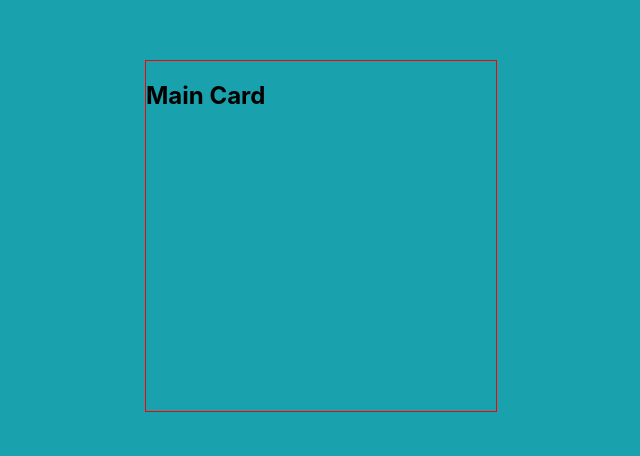
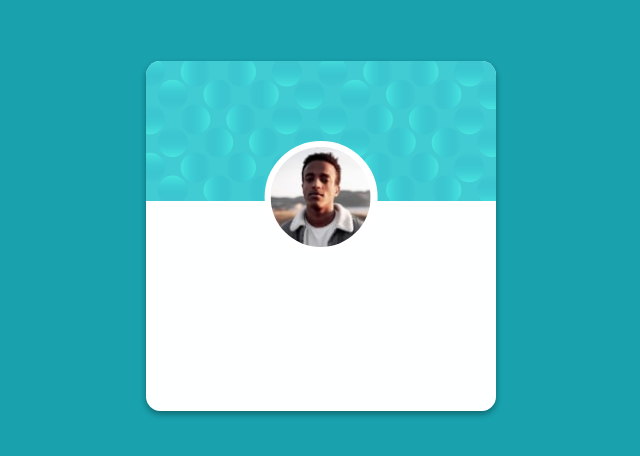
Before and after one commit to Brunno-DaSilva/profile-card-component, a React (Create React App) app: page / in a window 1280 px wide. Shown: the part 404-860 px from the top of the page, without its empty margins (319-959 px from the left). Built offline with nearby package versions, Linux system fonts and the light colour scheme.

Commit message:
added card and img

```diff
--- a/src/App.scss
+++ b/src/App.scss
@@ -2,6 +2,7 @@
 /*
 => Variables
 */
+$bg-white: hsla(0, 0%, 100%, 0.996);
 $bg-dark-cyan: hsl(185, 75%, 39%);
 $text-dark-blue: hsl(229, 23%, 23%);
 $text-gray: hsl(227, 10%, 46%);
--- a/src/App.tsx
+++ b/src/App.tsx
@@ -1,11 +1,26 @@
 import React from "react";
 import CardMain from "./components/CardMain";
+import CARDS_DATA from "./assets/CARD_DATA.js";
 import "./App.scss";
 
 const App: React.FC = () => {
   return (
     <div className="App">
-      <CardMain />
+      {CARDS_DATA.map((card) => {
+        return (
+          <CardMain
+            key={card.id}
+            id={card.id}
+            name={card.name}
+            profilePicture={card.profilePicture}
+            age={card.age}
+            city={card.city}
+            followers={card.followers}
+            likes={card.likes}
+            uploadedPhotos={card.uploadedPhotos}
+          />
+        );
+      })}
     </div>
   );
 };
--- a/src/assets/CARD_DATA.JS
+++ b/src/assets/CARD_DATA.JS
@@ -6,8 +6,8 @@ const CARD_DATA = [
     age: "26",
     city: "London",
     followers: 80000,
-    Likes: 803000,
-    photos: 803000,
+    likes: 803000,
+    uploadedPhotos: 803000,
   },
 ];
 
--- a/src/components/CardMain/index.tsx
+++ b/src/components/CardMain/index.tsx
@@ -1,10 +1,48 @@
 import React from "react";
+import { ReactComponent as ReactLogo } from "../../assets/images/bg-pattern-card.svg";
 import "./useCardMainStyles.scss";
 
-const CardMain: React.FC = () => {
+type CardDataProps = {
+  id: string;
+  name: string;
+  profilePicture: string;
+  age: string;
+  city: string;
+  followers: number;
+  likes: number;
+  uploadedPhotos: number;
+};
+const CardMain: React.FC<CardDataProps> = ({
+  id,
+  name,
+  profilePicture,
+  age,
+  city,
+  followers,
+  likes,
+  uploadedPhotos,
+}) => {
   return (
     <div className="CardMain">
-      <h2>Main Card</h2>
+      <div className="CardMain__top_bg">
+        <ReactLogo
+          style={{
+            borderTopRightRadius: "0.9rem",
+            borderTopLeftRadius: "0.9rem",
+          }}
+        />
+      </div>
+      <div className="CardMain__bottom">
+        <div className="CardMain__bottom-profile">
+          <div className="bottom-profile__img">
+            <img
+              src={require("../../assets/images/image-victor.jpg")}
+              alt={name}
+            />
+          </div>
+        </div>
+        <div className="CardMain__bottom-sm_info"></div>
+      </div>
     </div>
   );
 };
--- a/src/components/CardMain/useCardMainStyles.scss
+++ b/src/components/CardMain/useCardMainStyles.scss
@@ -1,5 +1,42 @@
+$bg-white: hsla(0, 0%, 100%, 0.996);
+$bg-dark-cyan: hsl(185, 75%, 39%);
+$text-dark-blue: hsl(229, 23%, 23%);
+$text-gray: hsl(227, 10%, 46%);
+$border-light-gray: hsl(0, 0%, 59%);
+$ff-kumbh-sans: "Kumbh Sans", sans-serif;
+$fz-18: 18px;
+
 .CardMain {
-  width: 350px;
-  min-height: 350px;
-  border: 1px solid red;
+  width: 21.875rem;
+  min-height: 21.875rem;
+  background-color: $bg-white;
+  border-radius: 0.9em;
+  box-shadow: 0 3px 6px rgba(0, 0, 0, 0.16), 0 3px 6px rgba(0, 0, 0, 0.23);
+
+  .CardMain__top_bg {
+    width: 100%;
+    height: auto;
+    border-radius: 0.5rem;
+  }
+  .CardMain__bottom-profile {
+    position: relative;
+
+    .bottom-profile__img {
+      position: absolute;
+      top: -4rem;
+      left: 50%;
+      transform: translate(-50%, 0);
+      width: 100px;
+      height: 100px;
+      border-radius: 50%;
+      padding: 0.15rem;
+      border: 4px solid #ffffff;
+      background-color: #ffffff;
+      img {
+        border-radius: 50%;
+        width: 100%;
+        height: auto;
+      }
+    }
+  }
 }
```
